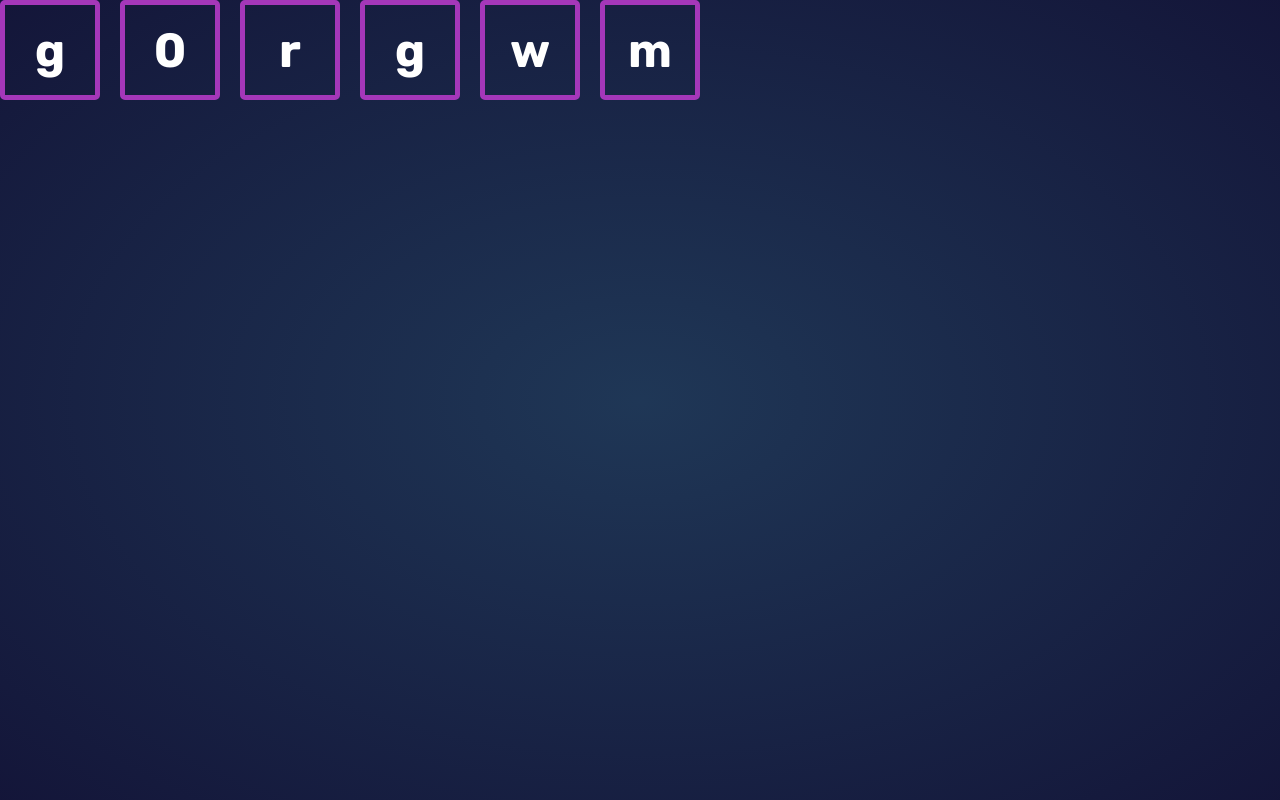
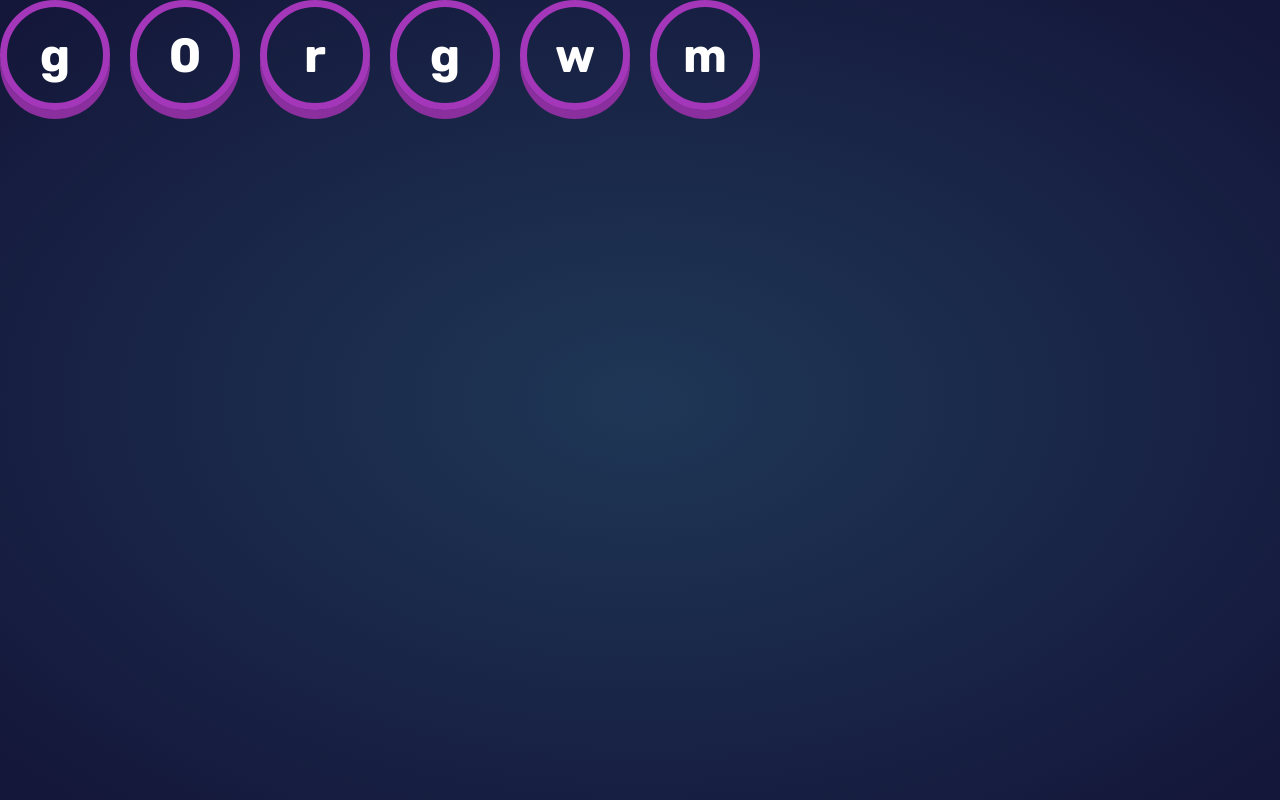
Before and after one commit to wendelisc12/minigame-letras, a React (Vite) app: page / in a window 1280 px wide. Both pictures are taken after a click on the button "Começar". Built offline with nearby package versions, Linux system fonts and the light colour scheme.

Commit message:
feat: ajustando estilo dos caracteres

```diff
--- a/src/components/caractereBox/caractereBox.scss
+++ b/src/components/caractereBox/caractereBox.scss
@@ -1,17 +1,21 @@
 @use "../../variables";
 
 .caractere{
-    border: 5px solid variables.$principal-color;
-    border-radius: 5px;
-    width: 100px;
-    height: 100px;
+    border: 7px solid variables.$principal-color;
+    box-shadow: 0 9px 0 variables.$principal-color-darker;
+    border-radius: 50%;
+    width: 110px;
+    height: 110px;
     display: flex;
     align-items: center;
     justify-content: center;
     font-weight: bold;
     font-size: 3em;
+    transition: all 400ms;
 
     &--certo{
+        width: 125px;
+        height: 125px;
         background-color: variables.$principal-color;
     }
 }
```
